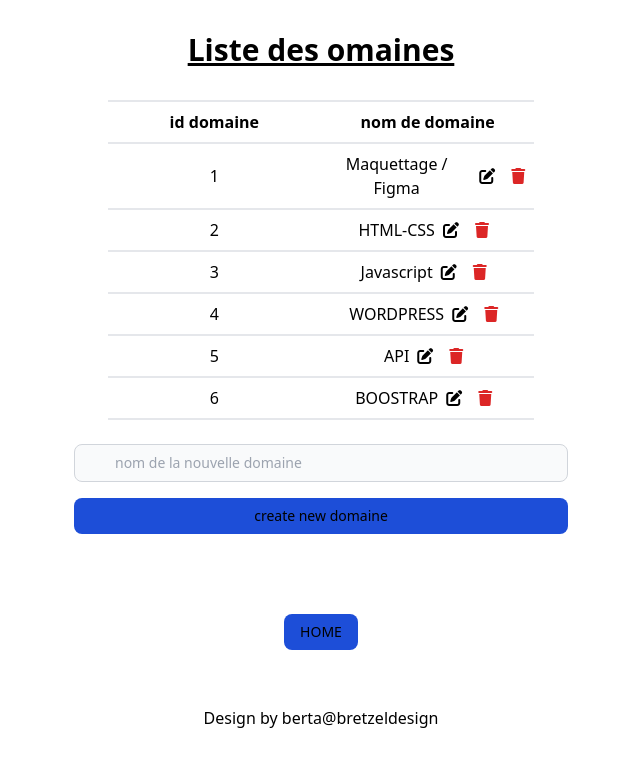
After one commit to BarnabedevWebmobile/projet-tailwind, a PHP site: page /domaine.php in a window 1280 px wide. The commit adds this page. Shown: the top 767 px of the page, without its empty margins (319-959 px from the left). Run offline with PHP 8.4, Linux system fonts and the light colour scheme; data comes from the database, SQL or seed files in the repository; a stand-in replaces the project's code that opens the database connection; some libraries are stand-ins or nearby versions.

Commit message:
DLC 2 crud des domaine

```diff
--- /dev/null
+++ b/src/domaine.php
@@ -0,0 +1,137 @@
+<!-- récupération du contenue du fichier head pour l'ajouter en haut de page -->
+<?php
+  include 'head.php';
+?>
+<!-- récupération du contenue du fichier head pour l'ajouter en haut de page -->
+<!-- création d'un nouveau domaine -->
+<?php
+    // n'execute pas le code au chargement de la page
+    if(count($_POST)>0){
+    // n'execute pas le code au chargement de la page
+
+    // préparation d'une variable sécuriser pour le libellé
+    $libelle = htmlspecialchars($_POST['libelle']);
+    // préparation d'une variable sécuriser pour le libellé
+
+    // vérification supplémentaire du remplissage de champs
+    if(strlen($libelle) == 0){
+    // vérification supplémentaire du remplissage de champs
+
+            // alerte si champs non remplis
+            ?><script> alert("champs non rempli")</script>;<?php
+            // alerte si champs non remplis
+
+        }else{
+
+            // préparation de la requete SQL de création d'un domaine
+            $result = $pdo->prepare("INSERT INTO `domaine`(`id_dom`, `nom_dom`) VALUES ('[value-1]',:lib)");
+            // préparation de la requete SQLde création d'un domaine
+
+            // execution de la requete préparée pour mettre a jour le favori
+            $result->execute(array(
+                // préparation des éléments de la requete SQL
+                ':lib' => $libelle,
+                // préparation des éléments de la requete SQL
+            ));
+            // execution de la requete préparée pour mettre a jour le favori
+
+            // rafraichissement invisible de la page
+            header('Location: domaine.php');
+            exit();
+            // rafraichissement invisible de la page
+        }
+    }
+    ?>
+<!-- création d'un nouveau domaine -->
+  <!-- zone du titre -->
+  <header>
+    <h1 class="text-3xl font-bold underline Table favoris text-center py-8 dark:text-white">Liste des omaines</h1>
+  </header>
+  <!-- zone du titre -->
+
+  <!-- création d'une table des domaines -->
+  <section class = "w-full flex justify-center dark:text-white">
+        <table class="w-full sm:w-2/6">
+
+            <!--entête du tableau des domaines-->
+            <tr class="border-y-2">
+                <th class = " py-2  w-1/2">
+                    id domaine
+                </th>
+                <th class = " py-2 w-1/2">
+                    nom de domaine
+                </th>
+            </tr>
+            <!--entête du tableau des domaines-->
+
+
+
+        <!-- récupération de la table des domaines -->
+        <?php
+            $data = $pdo->query("SELECT * FROM `domaine` ORDER BY `id_dom` ASC;");
+            $domaines = $data->fetchAll(PDO::FETCH_ASSOC);
+        ?>
+        <!-- récupération de la table des domaines -->
+
+        <!--génération auto des lignes du tableau des domaines-->
+        <?php
+
+            foreach($domaines as $domaine){?>
+
+            <tr class="border-y-2">
+                <td class = " py-2 text-center">
+                <?php echo $domaine['id_dom'] ?>
+                </td>
+                <td class = " py-2 text-center flex justify-center">
+                    <?php echo $domaine['nom_dom'] ?>
+                    <button class = "px-2  hover:text-sky-600"><a href="updatedom.php?domaine=<?php echo $domaine['id_dom']?>"><i class="fa-solid fa-pen-to-square "></i></a></button>
+                    <button class = "px-2 text-red-600 hover:text-red-800">
+                        <a href="deletedom.php?domaine=<?php echo $domaine['id_dom'] ?>">
+                    <i class="fa-solid fa-trash"></i></a></button>
+                </td>
+            </tr>
+
+            <?php
+            };
+            ?>
+            <!--génération auto des lignes du tableau des domaines-->
+        </table>
+
+    </section>
+    <!-- création d'une table des domaines -->
+
+    <!-- formulaire de création d'un domaine -->
+    <section class = "w-full flex justify-center py-6 dark:text-white" >
+        <form action="" method="POST" class = "flex flex-col justify-center">
+
+            <!-- champs d'insertion du nom du nouveau domaine -->
+            <input type="text" name="libelle" id="lib" required size="50" class = " block w-full p-2 ps-10 text-sm
+            text-gray-900 border border-gray-300 rounded-lg bg-gray-50 focus:ring-blue-500 focus:border-blue-500
+            dark:bg-gray-700 dark:border-gray-600 dark:placeholder-gray-400 dark:text-white dark:focus:ring-blue-500
+            dark:focus:border-blue-500 " placeholder = "nom de la nouvelle domaine">
+            <!-- champs d'insertion du nom du nouveau domaine -->
+
+            <!-- boutons lançant la création du nouveau domaine -->
+            <button class = "dark:text-white my-4  bg-blue-700 hover:bg-blue-800 focus:ring-4 focus:outline-none
+            focus:ring-blue-300 font-medium rounded-lg text-sm px-4 py-2 dark:bg-blue-600 dark:hover:bg-blue-700
+            dark:focus:ring-blue-800">create new domaine</button>
+            <!-- boutons lançant la création du nouveau domaine -->
+
+        </form>
+        <!-- formulaire de création d'un domaine -->
+    </section>
+
+    <!-- retour a la page d'acceuil -->
+    <div class = "w-full flex justify-center py-6">
+        <a href="index.php"><button class = "dark:text-white my-4  bg-blue-700 hover:bg-blue-800 focus:ring-4 focus:outline-none
+            focus:ring-blue-300 font-medium rounded-lg text-sm px-4 py-2 dark:bg-blue-600 dark:hover:bg-blue-700
+            dark:focus:ring-blue-800">HOME</button></a>
+
+    </div>
+    <!-- retour a la page d'acceuil -->
+
+<!--inclusion du footer de la page-->
+<?php
+    include 'footer.php'
+?>
+<!--inclusion du footer de la page-->
--- a/src/output.css
+++ b/src/output.css
@@ -548,6 +548,10 @@ video {
   pointer-events: none;
 }
 
+.invisible {
+  visibility: hidden;
+}
+
 .absolute {
   position: absolute;
 }
@@ -589,6 +593,11 @@ video {
   margin: 1.5rem;
 }
 
+.mx-4 {
+  margin-left: 1rem;
+  margin-right: 1rem;
+}
+
 .mx-6 {
   margin-left: 1.5rem;
   margin-right: 1.5rem;
@@ -617,6 +626,11 @@ video {
 .my-5 {
   margin-top: 1.25rem;
   margin-bottom: 1.25rem;
+}
+
+.my-8 {
+  margin-top: 2rem;
+  margin-bottom: 2rem;
 }
 
 .ml-2 {
```
Also changed, not shown: src/deletedom.php (added, +29 -0 lines), src/index.php (+7 -2 lines), src/updatedom.php (added, +40 -0 lines).
